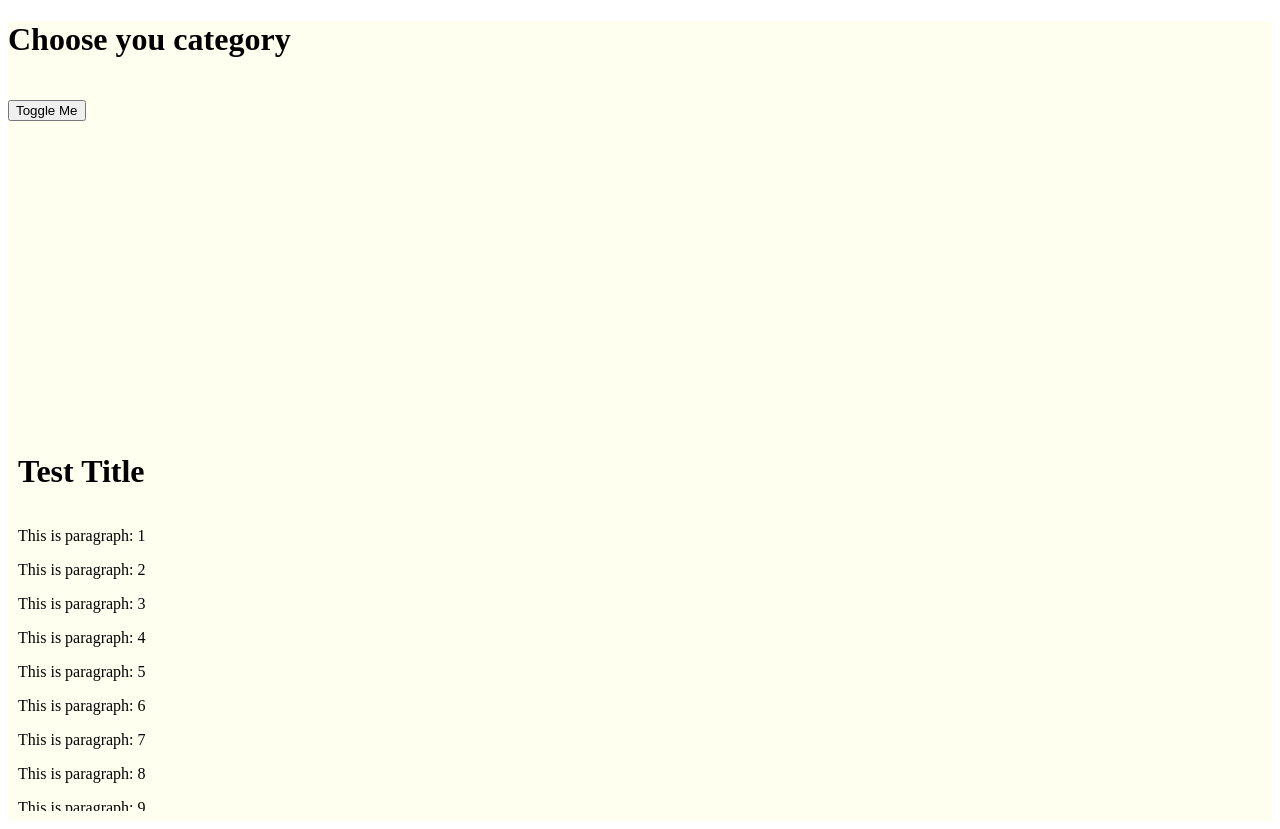
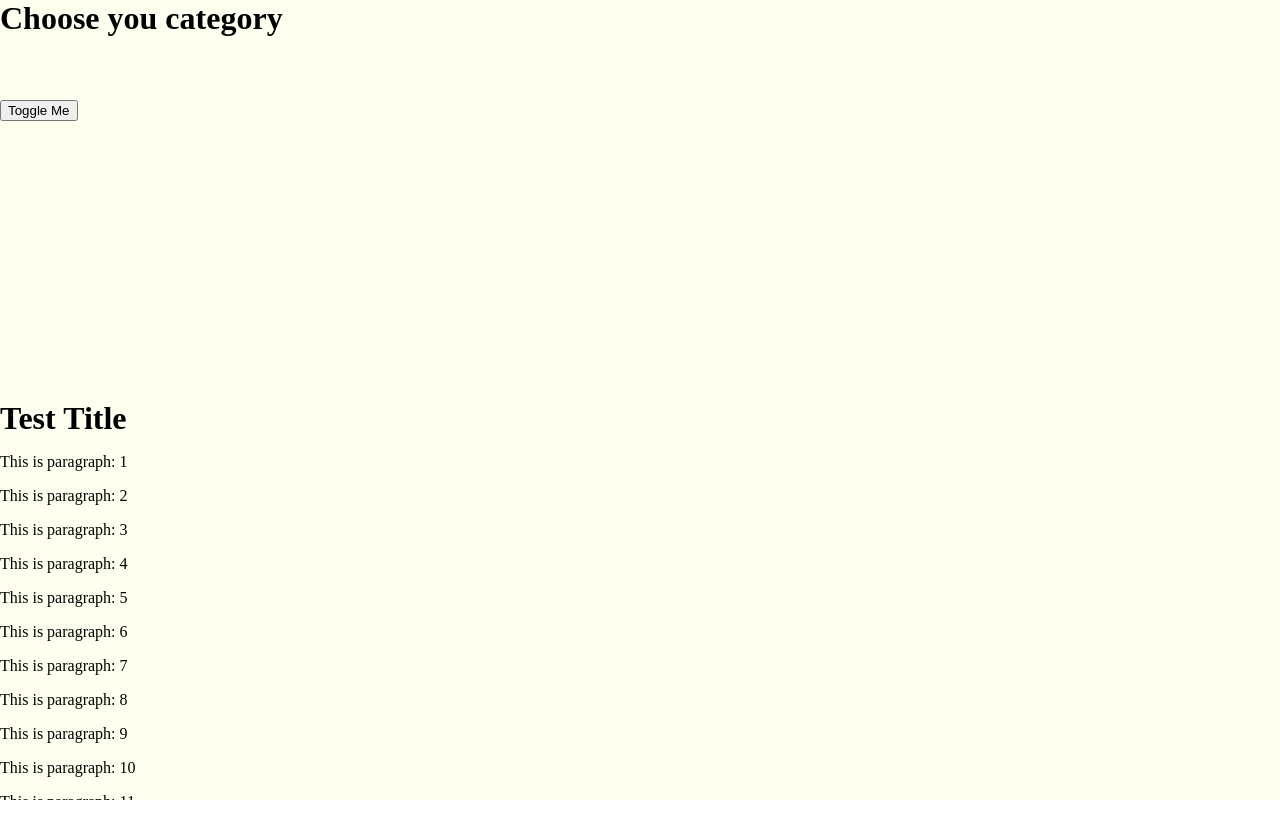
Before and after one commit to webcrafters/ng-basics-2021, an Angular app: page / in a window 1280 px wide. After the commit the page ends 800 px from the top, so only its background shows below. Built offline with nearby package versions, Linux system fonts and the light colour scheme.

Commit message:
layout change

```diff
--- a/src/app/fun-viewer/fun-viewer.component.scss
+++ b/src/app/fun-viewer/fun-viewer.component.scss
@@ -1,6 +1,6 @@
-// h1 {
-//   margin: 0;
-// }
+h1 {
+  margin: 0;
+}
 
 .component {
   width: 100%;
--- a/src/app/fun/fun.component.scss
+++ b/src/app/fun/fun.component.scss
@@ -1,7 +1,6 @@
-// h1 {
-//   text-align: center;
-//   padding: 0 10px;
-// }
+h1 {
+  margin: 0;
+}
 
 .container {
   overflow-y: scroll;
@@ -16,6 +15,6 @@
   flex-direction: column;
   border: none;
   // background-color: lightpink;
-  padding: 10px;
+  // padding: 10px;
   box-sizing: border-box;
 }
--- a/src/styles.scss
+++ b/src/styles.scss
@@ -1,6 +1,6 @@
 /* You can add global styles to this file, and also import other style files */
-// * {
-//   margin: 0;
-//   padding: 0;
-//   box-sizing: border-box;
-// }
+body {
+  margin: 0;
+  padding: 0;
+  box-sizing: border-box;
+}
```
